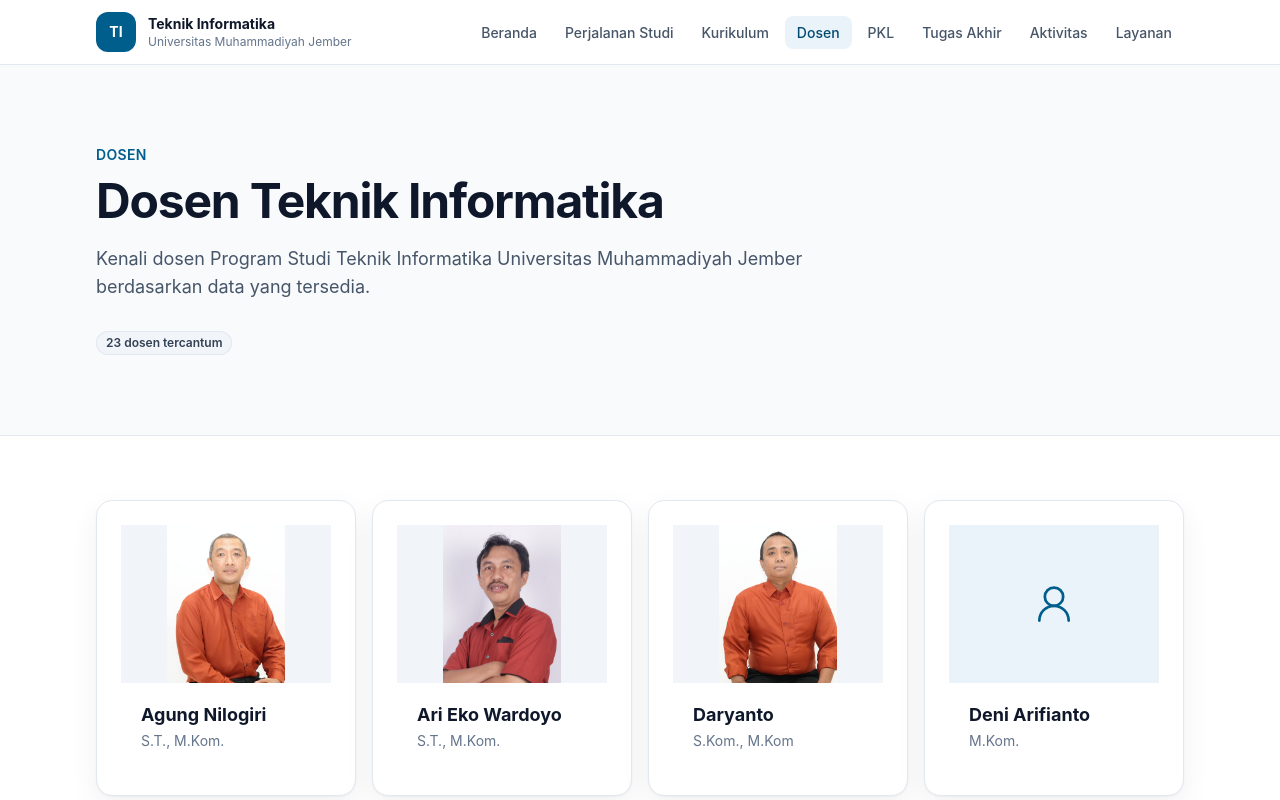
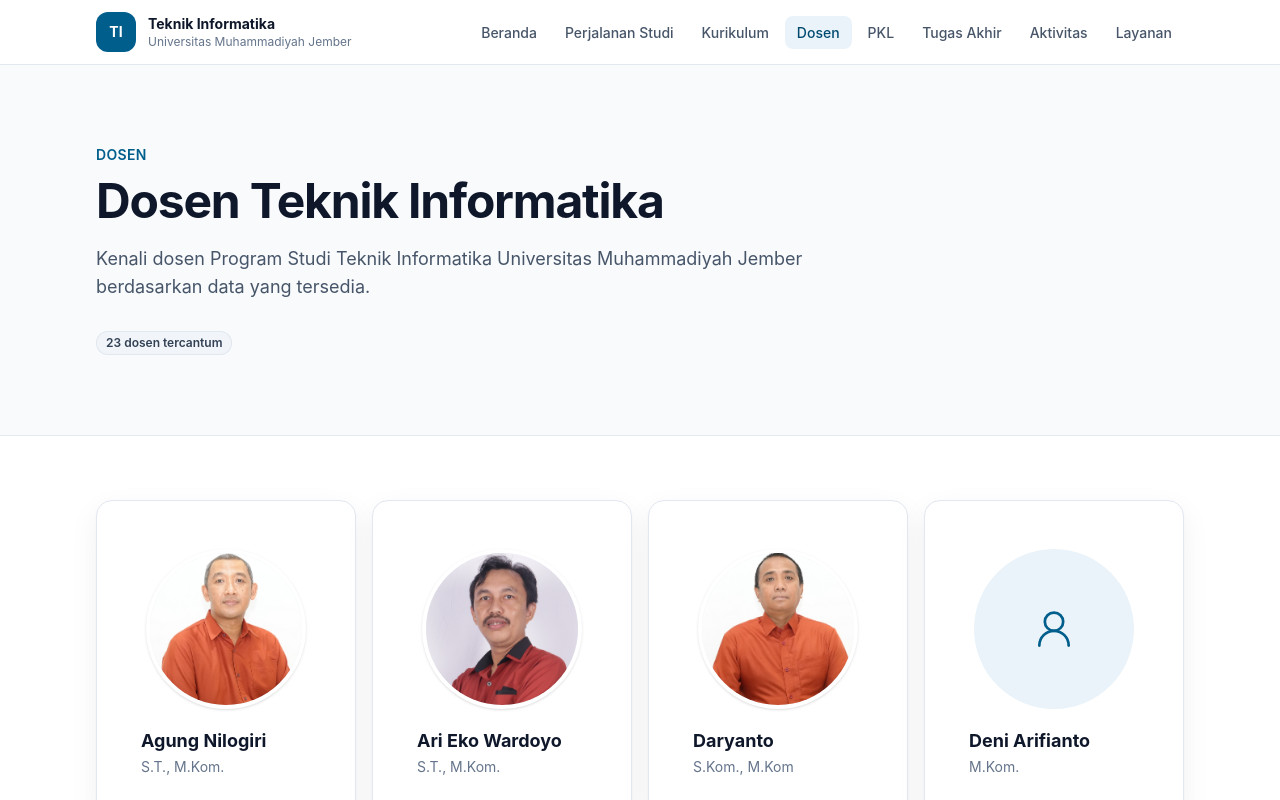
Before and after one commit to mohdasuki/ti-unmuhjember, a React (Vite) app: page /dosen in a window 1280 px wide. Shown: the top 800 px of the page. Built offline with nearby package versions, Linux system fonts and the light colour scheme.

Commit message:
fix: show lecturer photos as circular avatars

```diff
--- a/src/components/lecturers/LecturerCard.jsx
+++ b/src/components/lecturers/LecturerCard.jsx
@@ -8,7 +8,7 @@
       <img
         src={lecturer.photo}
         alt={`Foto ${lecturer.name}`}
-        className="aspect-[4/3] w-full bg-neutral-100 object-contain"
+        className="mx-auto mt-6 size-40 rounded-full border-4 border-white bg-neutral-100 object-cover object-[center_20%] shadow-sm"
         loading="lazy"
       />
     )
@@ -16,7 +16,7 @@
 
   return (
     <div
-      className="grid aspect-[4/3] w-full place-items-center bg-brand-50 text-brand-700"
+      className="mx-auto mt-6 grid size-40 place-items-center rounded-full bg-brand-50 text-brand-700"
       role="img"
       aria-label={`Foto ${lecturer.name} belum tersedia`}
     >
```
